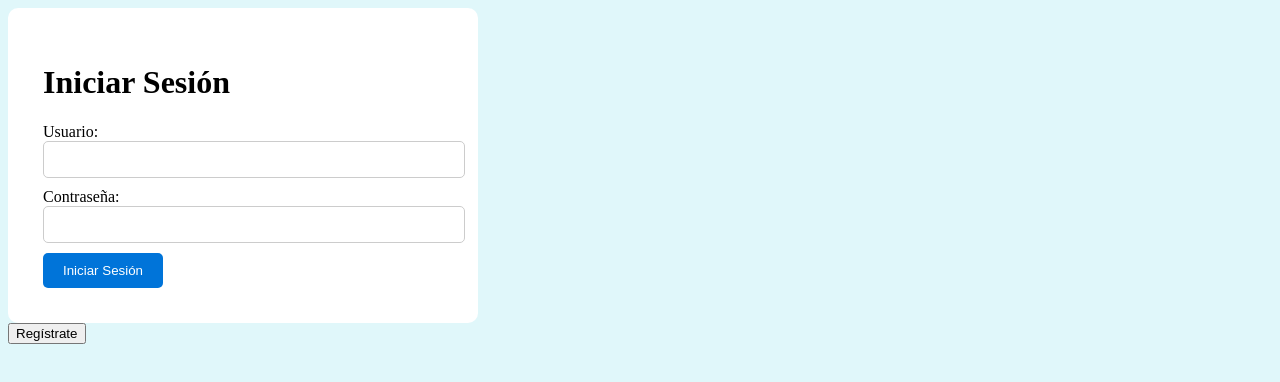
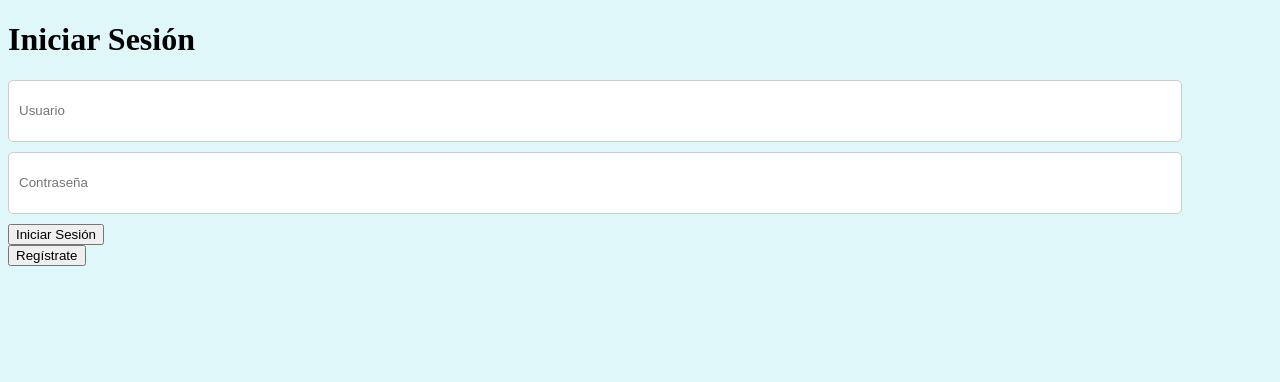
Before and after one commit to AlejandroCR11/publi, a plain HTML site: page index.html in a window 1280 px wide. Drawn offline with Linux system fonts and the light colour scheme.

Commit message:
index.html

```diff
--- a/index.html
+++ b/index.html
@@ -48,23 +48,39 @@
             padding: 35px;
             border-radius: 10px;
         }
+
+        #username,
+        #password {
+        width: 90vw;
+        height: 5vh;
+    }
+
     </style>
 </head>
+
+
+    <title>Inicio de Sesión</title>
 <body>
-    <div class="form-container">
+    <!-- Iniciar seccion -->
+
+    <link rel="stylesheet" href="styles.css">
+    <title>Inicio de Sesión</title>
+    <script type="text/javascript">
+        function iniciarSesion () {
+            window.location.href = "Principal.html";
+        }
+    </script>
+</head>
+<body>
+    <div class="login-container">
         <h1>Iniciar Sesión</h1>
-        <!-- en proncipal.html va donde se procesa el login -->
-        <form action="Principal.html" method="POST">
-            <label for="username">Usuario:</label>
-            <input type="text" id="username" name="username" required>
-            <br>
-            <label for="password">Contraseña:</label>
-            <input type="password" id="password" name="password" required>
-            <br>
-            <input type="submit" value="Iniciar Sesión">
-        </form>
+        <input type="text" id="username" placeholder="Usuario" required>
+        <input type="password" id="password" placeholder="Contraseña" required>
+        <button onclick="iniciarSesion()">Iniciar Sesión</button>
+    </div>
 
-    </div>
+    <script src="main.js"></script>
+
     <!-- Botón para abrir la ventana modal -->
     <button onclick="abrirModal()">Regístrate</button>
 
@@ -72,8 +88,8 @@
     <div id="miModal" class="modal">
         <div class="modal-content">
             <h1>Registro</h1>
-             <!-- el proceso de registro -->
-            <!--<form action="procesar_registro.php" method="POST">-->
+             <!-- registro -->
+            <!-- <form action="procesar_registro.php" method="POST">-->
                 <label for="newUsername">Nuevo Usuario:</label>
                 <input type="text" id="newUsername" name="newUsername" required>
                 <br>
```
